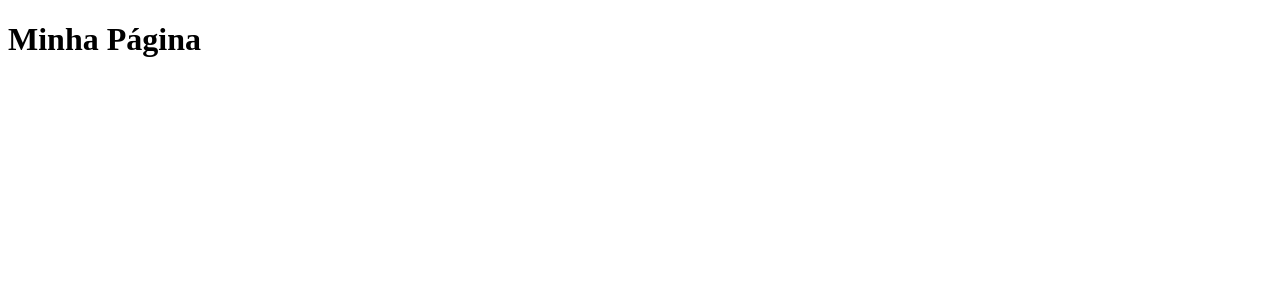
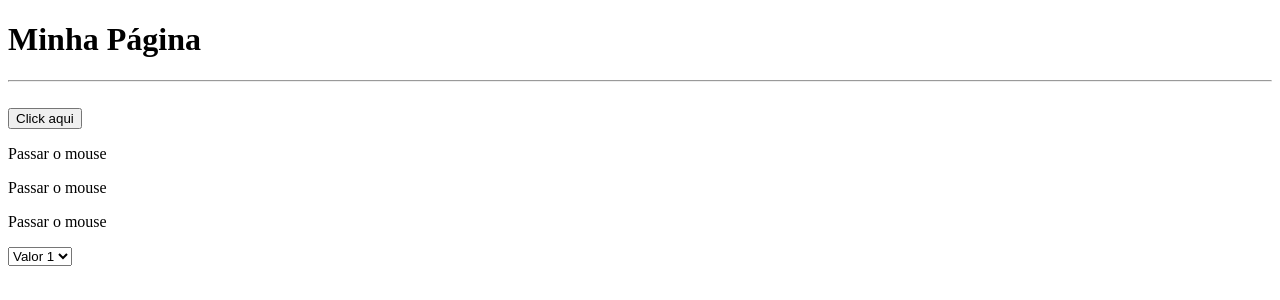
Before and after one commit to MarcosGerminiodeSouza/AULA_JAVASCRIPT, a plain HTML site: page index.html in a window 1280 px wide. Drawn offline with Linux system fonts and the light colour scheme.

Commit message:
js aula - manipulando elementos

```diff
--- a/index.html
+++ b/index.html
@@ -5,7 +5,19 @@
         <meta charset="utf-8">
         <script type="text/javascript" src="js/main.js"></script>
     </head>
-    <body>
+    <body onload="load()">
        <h1>Minha Página</h1>
+       <hr>
+       <br>
+       <button type="button" onclick="btn()">Click aqui</button>
+       <p id="obg" onclick="redirecionar()"></p>
+       <p onmouseover="trocar(this)" onmouseout="voltar(this)">Passar o mouse</p>
+       <p onmouseover="trocar(this)" onmouseout="voltar(this)">Passar o mouse</p>
+       <p onmouseover="trocar(this)" onmouseout="voltar(this)">Passar o mouse</p>
+       <select onchange="funcaoChange(this)">
+        <option value="1">Valor 1</option>
+        <option value="2">Valor 2</option>
+        <option value="3">Valor 3</option>
+       </select>
     </body>
 </html>
--- a/js/main.js
+++ b/js/main.js
@@ -1,62 +1,119 @@
+function btn(){
+    // alert("Obrigado!");
+    document.getElementById("obg").innerHTML = ("<b>Obrigado por clikar</b>");
+    console.log(document.getElementById("obg"));
+}
+
+function redirecionar(){
+    window.open("https://github.com/MarcosGerminiodeSouza");
+    //window.location.href = "https://github.com/MarcosGerminiodeSouza";
+}
+
+function trocar(elemento){
+    //document.getElementById("mousemove").innerHTML =("Obrigado por passar o mouse");
+    //alert("Trocar texto");
+    elemento.innerHTML =("Obrigado por passar o mouse");
+}
+
+function voltar(elemento){
+    //document.getElementById("mousemove").innerHTML =("Passar o mouse");
+    elemento.innerHTML =("Passar o mouse");
+}
+
+function load(){
+    //alert("Página carregada");
+}
+
+function funcaoChange(elemento){
+    console.log(elemento.value);
+}
 /*
-var  d = new Date();
-alert(d());
+var validar;
+function validaIdade(idade){
+    if (idade >=18){
+        validar = true
+    }else{
+        validar = false
+    }
+    return validar;
+}
+var idade = prompt("Qual sua idade? ");
+console.log(validaIdade(idade));
 */
 
 /*
-for(var j=0; j<=5; j++){
+function soma (n1, n2) {
+    return n1 + n2;
+}
+
+
+function setReplace(frase, nome, novo_nome){
+    return frase.replace(nome, novo_nome)
+}
+
+
+alert(soma(5, 10));
+alert(setReplace("Vai Japão","Japão","Brasil"));
+*/
+/*
+var  d = new Date();
+alert(d);
+alert(d.getHours() + ":" + d.getMinutes() + "\n");
+alert(d.getDate() + "/" + ( d.getMonth()+1) + "/" + d.getFullYear() + ".");
+
+
+for(var j=1; j<=5; j++){
     alert(j);
 };
-*/
 
-/*
+
 var i = 0;
 while (i<=5){
     console.log(i);
     i++;
 };
-*/
-/*
+
 var idade = prompt("Qual sua idade?");
 if (idade >= 18){
     alert("Maior de idade");
 }else{
     alert("Menor de idade");
 };
-*/
 
-/*
+
+
 var fruta = [{nome: "Maçã", cor: "Vermelha"}, {nome: "Uva", cor: "Roxa"}];
 console.log (fruta);
 alert (fruta[1].nome);
-*/
-/*
+
+
 var fruta = {nome: "Maçã", cor: "Vermelha"};
 console.log (fruta.nome);
 alert (fruta.cor);
+
+var nome = "Marcos Germinio";
+var idade = 26;
+var n1 = 4;
+var n2 = 10;
+var frase = "Japão é o melhor time do mundo!";
+
+
+var lista = ["Chocolate","Bolo","Alface"];
+
+lista.push ("Tomate");
+lista.pop("Bolo");
+console.log (lista);
+
+console.log (lista.toString());
+console.log (lista.reverse());
+console.log (lista.join (" - "));
+
+console.log (lista.toString()[0]);
+
+alert ("Bem-Vindo " + nome);
+alert (nome + " tem " + idade +" anos.");
+alert (frase.replace("Japão" , "Brasil"));
+console.log (nome);
+console.log (n1*n2);
+console.log(frase.toLowerCase());
 */
-//var nome = "Marcos Germinio";
-//var n1 = 6;
-//var n2 = 10;
-
-//var frase = "Messi é o melhor jogador do mundo!";
-
-//var lista = ["Chocolate","Bolo","Alface"];
-
-//lista.push ("Tomate");
-//lista.pop();
-
-//console.log (lista.reverse());
-
-//console.log (lista);
-//console.log (lista.toString());
-//console.log (lista.join (" - "));
-
-//console.log (lista.toString()[0]);
-
-//alert ("Bem-Vindo " + nome);
-//alert (nome + " tem " + idade +" anos.");
-//alert (frase.replace("Messi" , "Cr7"));
-//console.log (nome);
-//console.log (n1*n2);
-//console.log(frase.toLowerCase());
```
